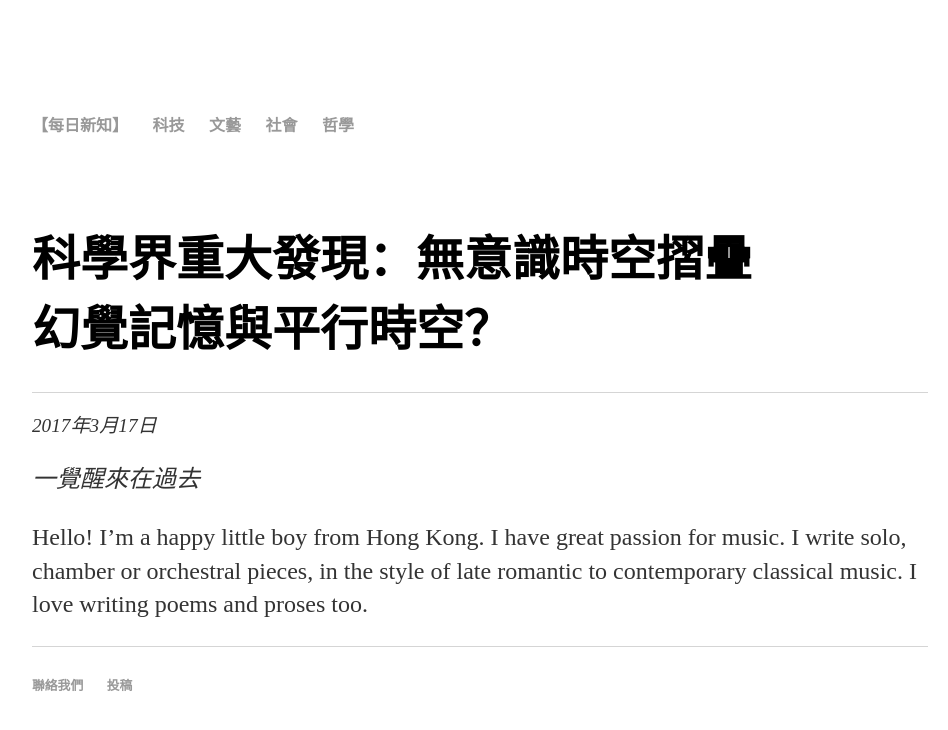
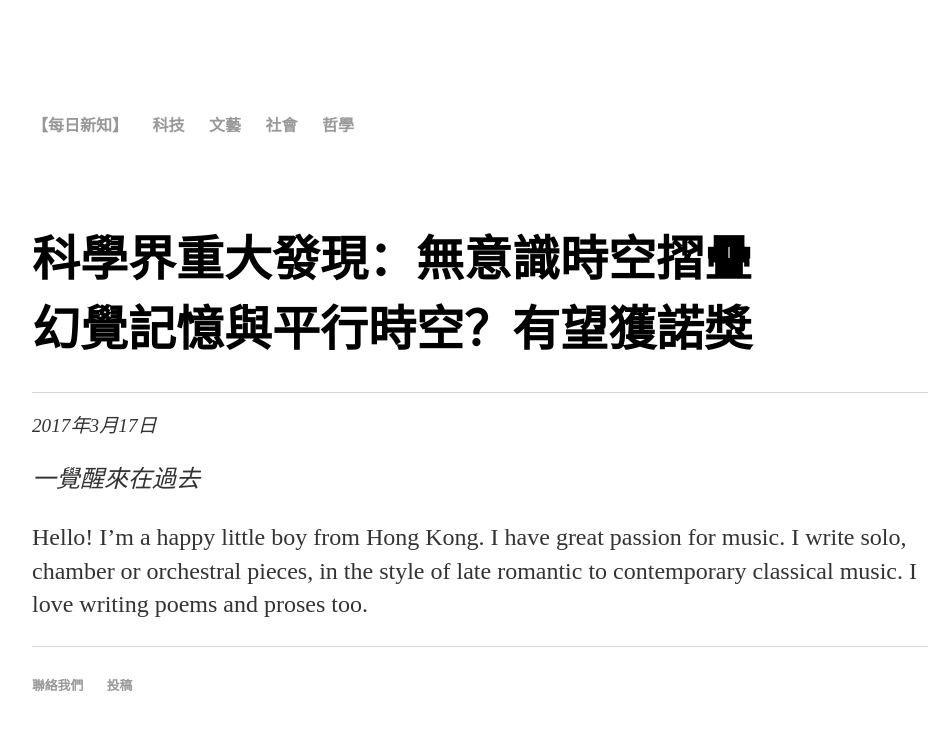
Before and after one commit to maksuihin/maksuihin.github.io, a Jekyll site: the page built from time.html, in a window 1280 px wide. Shown: the top 730 px of the page, without its empty margins (160-1108 px from the left). Built offline with Jekyll 4.4.1, drawn with Linux system fonts in a browser that asks for light colours.

Commit message:
Update time.html

```diff
--- a/time.html
+++ b/time.html
@@ -4,7 +4,7 @@ title: 每日新知：無意識時空摺疊
 ---
 <div class="blurb">
 <!--googleoff: all-->
-    <h1 class="robots-nocontent"><span lang="zh">科學界重大發現：無意識時空摺疊<br>幻覺記憶與平行時空？</span></h1>
+    <h1 class="robots-nocontent"><span lang="zh">科學界重大發現：無意識時空摺疊<br>幻覺記憶與平行時空？有望獲諾獎</span></h1>
 <!--googleon: all-->
     <footer lang="zh"><p><em>2017年3月17日</em></p></footer>
 <body><p><em lang="zh">一覺醒來在過去</em></p>
```
